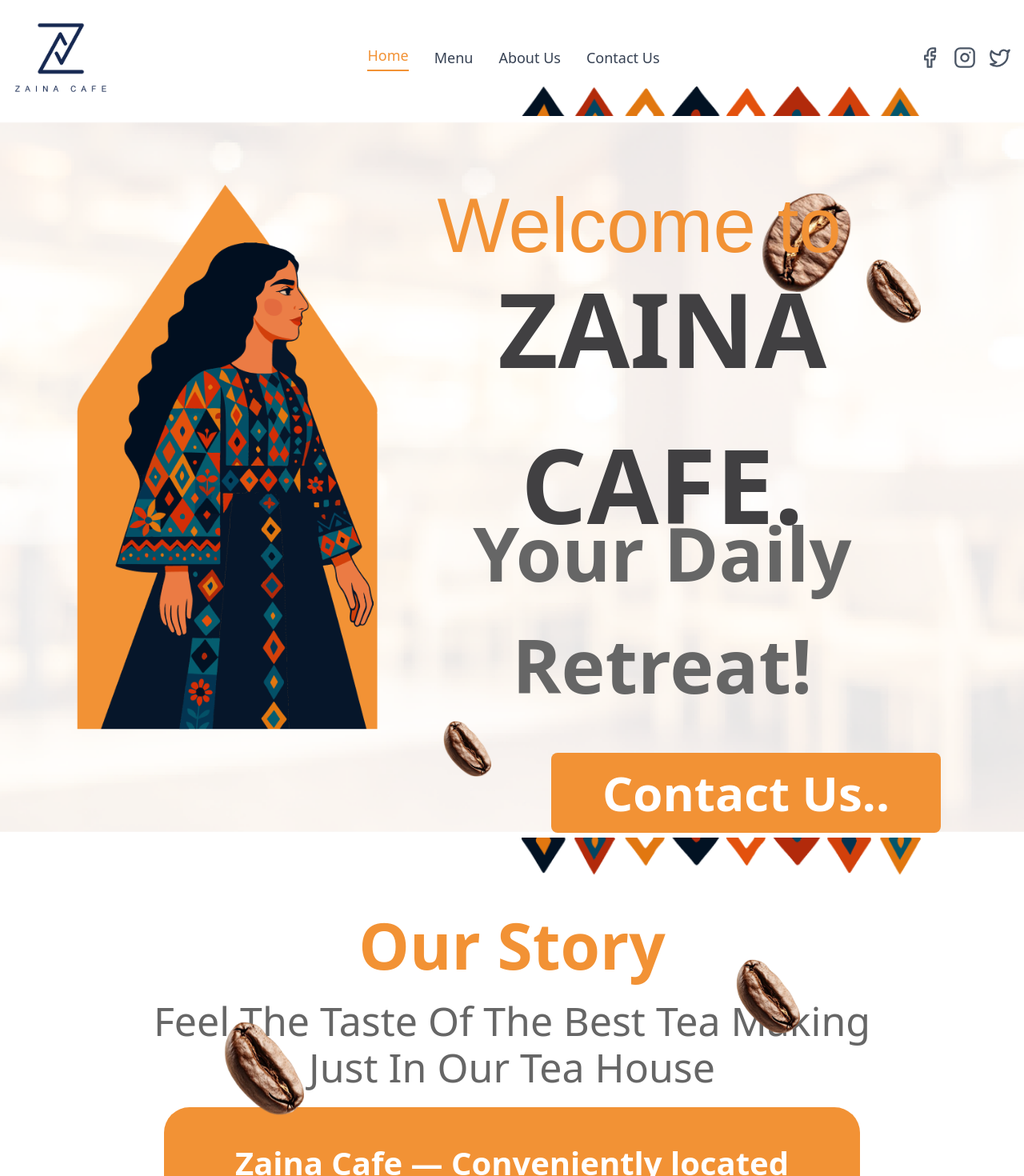
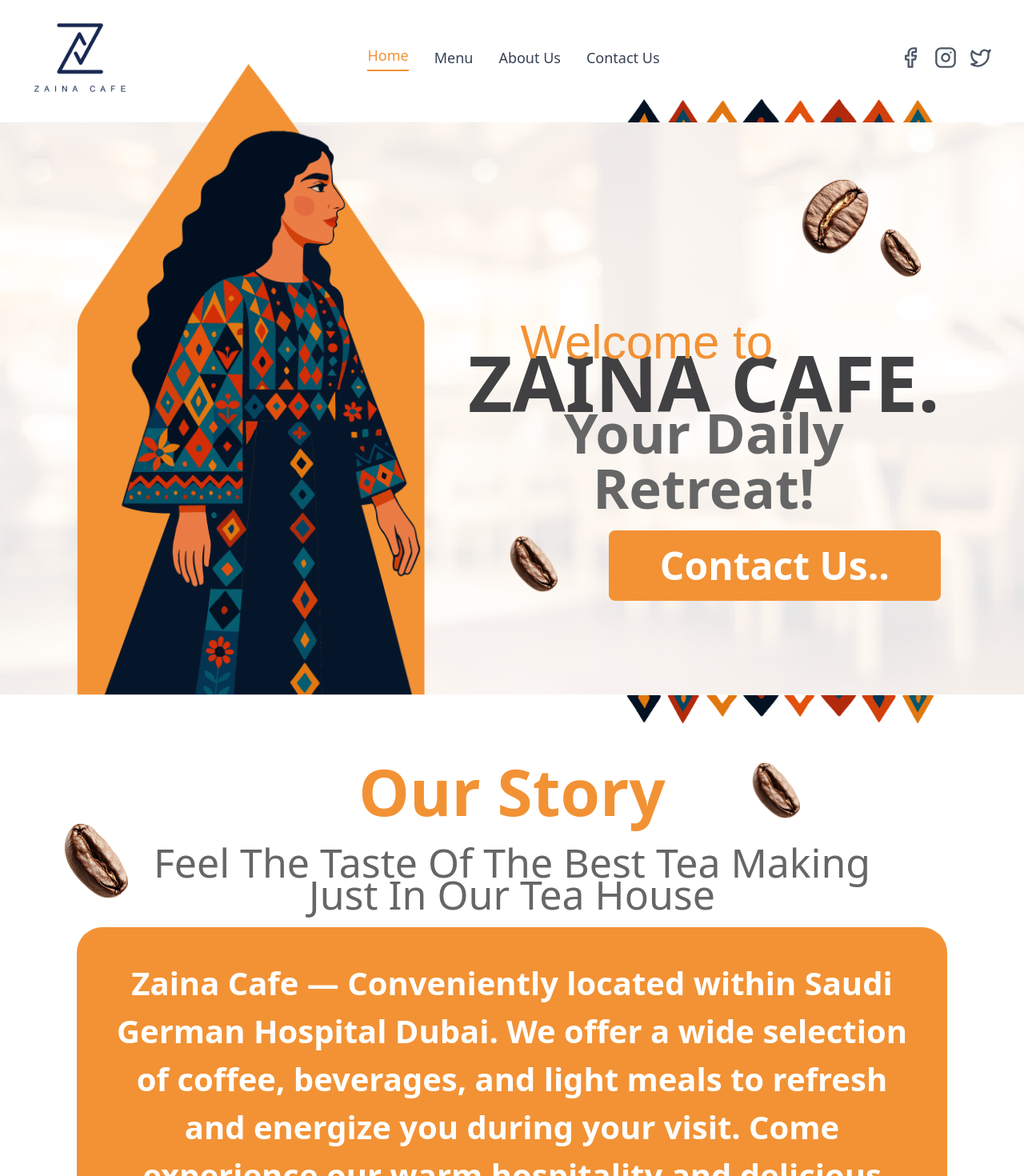
Before and after one commit to moessam919/ZainaCafe, a Next.js app: page / in a window 1280 px wide. Shown: the top 1470 px of the page at 80% size. Built offline with nearby package versions, Linux system fonts and the light colour scheme.

Commit message:
i hope last fix

```diff
--- a/src/app/components/Header.tsx
+++ b/src/app/components/Header.tsx
@@ -30,7 +30,7 @@
 
     return (
         <header className="bg-white py-4 md:pb-10 md:py-8">
-            <div className="container mx-auto px-4">
+            <div className="container mx-auto px-10">
                 <div className="flex items-center justify-between h-20">
                     {/* Logo */}
                     <div className="flex-shrink-0">
--- a/src/app/components/HomePanner.tsx
+++ b/src/app/components/HomePanner.tsx
@@ -3,22 +3,22 @@
 const HomePanner = () => {
     return (
         <div className="relative">
-            <div className="absolute top-[-2.4%] right-[20%] lg:top-[-5%] lg:right-[10%]">
+            <div className="absolute -top-3 sm:-top-5 left-1/2 transform -translate-x-1/2 md:-top-7 lg:-top-8 xl:-top-7 2xl:-top-9 lg:-translate-x-1/7 xl:translate-x-36 lg:right-[10%]">
                 <Image
                     width={1920}
                     height={1080}
                     src="/HomeCorner.png"
-                    alt="welcometext"
-                    className="w-[260px] md:w-[360px] lg:w-[500px]"
+                    alt="HomeCorner"
+                    className="w-48 sm:w-70 md:w-[360px] lg:w-[500px] xl:w-96 2xl:w-[28rem]"
                 />
             </div>
-            <div className="absolute bottom-[-3%] right-[20%] lg:bottom-[-6%] lg:right-[10%]">
+            <div className="absolute -bottom-5 sm:-bottom-7 left-1/2 transform -translate-x-1/2 md:-bottom-9 lg:-bottom-10 xl:-bottom-9 2xl:-bottom-11 lg:-translate-x-1/7 xl:translate-x-36  lg:right-[10%]">
                 <Image
                     width={1920}
                     height={1080}
                     src="/HomeCornerBottom.png"
-                    alt="welcometext"
-                    className="w-[260px] md:w-[360px] lg:w-[500px]"
+                    alt="HomeCornerBottom"
+                    className="w-[260px] sm:w-70 md:w-[360px] lg:w-[500px] xl:w-96 2xl:w-[28rem]"
                 />
             </div>
             <div className="bg-[url('/HomePanner.png')] bg-cover bg-center bg-no-repeat flex xl:block justify-center lg:justify-between gap-5 items-center relative">
@@ -27,28 +27,28 @@
                         width={1920}
                         height={1080}
                         src="/coffeSec.png"
-                        alt="welcometext"
-                        className="w-[130px] xl:w-[200px]"
+                        alt="coffeSec"
+                        className="hidden sm:flex sm:w-[130px] lg:w-34 xl:w-[150px] 2xl:w-50"
                     />
                 </div>
                 <div className="px-4 sm:px-8 md:px-16 lg:px-24">
-                    <div className="flex flex-col lg:flex-row md:gap-16 xl:gap-0 justify-center lg:justify-around items-center">
-                        <div className="order-1 lg:order-0 mt-10 md:mt-0">
-                            <div className="md:mt-[-50px]">
+                    <div className="flex flex-col lg:flex-row lg:gap-18  xl:gap-0 justify-center  lg:justify-around items-center">
+                        <div className="order-1 lg:order-0 mt-10 md:-mt-10 xl:-mt-40">
+                            <div className="md:mt-22 ">
                                 <Image
                                     width={1920}
                                     height={1080}
                                     src="/avatar.png"
                                     alt="avatar for Zaina Cafr"
-                                    className="w-[300px] md:w-[300px] lg:w-[480px] xl:w-[460px] 3xl:w-[600px] "
+                                    className="w-[300px] md:w-80 xl:w-[460px] 2xl:w-[500px] "
                                 />
                             </div>
                         </div>
                         <div className="flex justify-center items-center mt-20 lg:mt-40 ">
-                            <div className="text-center relative">
-                                <div className="relative">
+                            <div className="text-center relative xl:ml-11">
+                                <div className="relative ">
                                     <h1
-                                        className="text-5xl md:text-7xl lg:text-5xl xl:text-8xl text-orange-color absolute top-[-20%] left-[20px] md:top-[-15%] md:left-[50px] lg:top-[-20%] lg:left-[30px] xl:top-[-20%] xl:left-[75px]"
+                                        className="text-3xl sm:text-5xl md:text-7xl lg:text-4xl xl:text-6xl 2xl:text-8xl text-orange-color absolute -top-5 left-[20px] sm:-top-8 sm:left-20 md:-top-12 md:left-[50px] lg:-top-7 2xl:-top-15 lg:left-[30px] xl:-top-8 xl:left-[75px] 2xl:left-15"
                                         style={{
                                             fontFamily:
                                                 "Bebas Neue, sans-serif",
@@ -56,12 +56,12 @@
                                     >
                                         Welcome to
                                     </h1>
-                                    <h1 className="text-header-color text-[60px] md:text-[110px] lg:text-[65px] xl:text-[130px] font-bold">
+                                    <h1 className="text-header-color text-5xl sm:text-7xl md:text-8xl lg:text-6xl laptop:text-2xl xl:text-8xl 2xl:text-[8rem] font-bold">
                                         ZAINA CAFE.
                                     </h1>
                                 </div>
                                 <div className="relative">
-                                    <h3 className="text-text-color text-[43px] md:text-[80px] lg:text-[46px] xl:text-[93px] font-semibold mt-[-30px] md:mt-[-50px] lg:mt-[-40px] xl:mt-[-80px]">
+                                    <h3 className="text-text-color text-4xl sm:text-6xl md:text-7xl lg:text-[2.6rem] xl:text-[4.3rem] 2xl:text-[5.6rem] font-semibold -mt-2 md:-mt-3  xl:-mt-5">
                                         Your Daily Retreat!
                                     </h3>
                                     {/* <div className="absolute bottom-[-10px] right-[1px] md:bottom-[-10px] md:right-[1px] lg:bottom-[-20px] lg:right-[1px] xl:bottom-[-20px] xl:right-[10px]">
@@ -74,20 +74,20 @@
                                         />
                                     </div> */}
                                 </div>
-                                <div className="absolute right-[80%]">
+                                <div className="absolute right-[80%] top-60 lg:top-60">
                                     <Image
                                         width={1920}
                                         height={1080}
                                         src="/coffe.png"
                                         alt="text shape"
-                                        className="w-[60px]"
+                                        className="hidden sm:flex sm:w-[60px] 2xl:w-20"
                                     />
                                 </div>
 
-                                <div className="mt-10 hidden justify-end px-2 lg:flex">
+                                <div className="mt-5  hidden justify-end px-2 lg:flex">
                                     <a
                                         href="/contact"
-                                        className="inline-block bg-orange-color  text-white lg:text-3xl xl:text-6xl font-semibold px-16 py-5 rounded-md hover:bg-opacity-90 transition-all"
+                                        className="inline-block bg-orange-color  text-white lg:text-2xl xl:text-5xl font-semibold px-16 py-5 rounded-md hover:bg-opacity-90 transition-all"
                                     >
                                         Contact Us..
                                     </a>
@@ -96,10 +96,10 @@
                         </div>
                         {/* buttom for mibile */}
                         <div className="order-2 pb-4">
-                            <div className="mt-[20px] md:mt-[-20px] flex justify-end px-2 lg:hidden ">
+                            <div className="mt-[20px]  flex justify-end px-2 lg:hidden ">
                                 <a
                                     href="/contact"
-                                    className="inline-block bg-orange-color  text-white lg:text-3xl xl:text-6xl font-semibold px-16 py-5 rounded-md hover:bg-opacity-90 transition-all"
+                                    className="inline-block bg-orange-color  text-white sm:text-3xl lg:text-3xl xl:text-6xl font-semibold px-16 py-5 rounded-md hover:bg-opacity-90 transition-all"
                                 >
                                     Contact Us..
                                 </a>
--- a/src/app/components/OurStory.tsx
+++ b/src/app/components/OurStory.tsx
@@ -3,46 +3,46 @@
 const OurStory = () => {
     return (
         <div className="px-4 sm:px-8 md:px-16 lg:px-24 mt-10 lg:mt-20 relative">
-            <div className="absolute hidden lg:flex lg:bottom-[-15%] lg:right-70 xl:bottom-[-10%] xl:right-70 z-10 animate-[float_4s_ease-in-out_infinite]">
+            <div className="absolute hidden lg:flex lg:bottom-[-15%] lg:right-70 xl:-bottom-20 xl:right-30 z-10 animate-[float_4s_ease-in-out_infinite]">
                 <Image
                     width={1920}
                     height={1080}
                     src="/SingleCoffe.png"
-                    alt="Our Story"
-                    className="w-[100px] xl:w-[140px]"
+                    alt="coffe"
+                    className="w-[100px]"
                 />
             </div>
-            <div className="absolute hidden lg:flex lg:top-[-2%] lg:right-70 xl:top-[10%] xl:right-70 z-10 animate-[float_4s_ease-in-out_infinite_0.5s]">
+            <div className="absolute hidden lg:flex lg:top-[-2%] lg:right-70 xl:top-1 xl:right-70 z-10 animate-[float_4s_ease-in-out_infinite_0.5s]">
                 <Image
                     width={1920}
                     height={1080}
                     src="/coffe.png"
-                    alt="Our Story"
-                    className="w-[60px] xl:w-[80px]"
+                    alt="coffe"
+                    className="w-[60px]"
                 />
             </div>
-            <div className="absolute hidden lg:flex lg:top-[20%] lg:left-20 xl:top-[20%] xl:left-70 z-10 animate-[float_4s_ease-in-out_infinite_1s]">
+            <div className="absolute hidden lg:flex lg:top-60 lg:left-20 xl:top-20 xl:left-20 z-10 animate-[float_4s_ease-in-out_infinite_1s]">
                 <Image
                     width={1920}
                     height={1080}
                     src="/coffe.png"
-                    alt="Our Story"
-                    className="w-[80px] xl:w-[100px]"
+                    alt="coffe"
+                    className="w-[80px] lg:w-20"
                 />
             </div>
             <div className="flex flex-col justify-center items-center mb-4 ">
-                <h1 className="text-orange-color text-[60px] md:text-[80px] lg:text-[45px] xl:text-[80px] font-bold">
+                <h1 className="text-orange-color text-[60px] md:text-7xl lg:text-text-7xl xl:text-[80px] font-bold xl:mb-6">
                     Our Story
                 </h1>
-                <h3 className="text-text-color text-xl md:text-[40px] lg:text-[50px] xl:text-[50px] text-center">
+                <h3 className="text-text-color text-xl md:text-4xl lg:text-5xl xl:text-[50px] text-center">
                     Feel The Taste Of The Best Tea Making
                 </h3>
-                <h3 className="text-text-color text-2xl md:text-[40px] lg:text-[50px] xl:text-[50px] mt-[-10px]">
+                <h3 className="text-text-color text-2xl md:text-4xl lg:text-5xl xl:text-[50px] mt-[-10px] 2xl:mt-0">
                     Just In Our Tea House
                 </h3>
             </div>
             <div className="flex justify-center items-center">
-                <div className="md:w-[80%] bg-orange-color px-10 py-10 rounded-4xl text-center relative">
+                <div className="md:w-[80%] xl:w-full 2xl:w-[90%] bg-orange-color px-10 py-10 rounded-4xl text-center relative">
                     <p className="text-white text-[18px] md:text-[20px] lg:text-[22px] xl:text-[40px] font-bold mb-4">
                         Zaina Cafe — Conveniently located within Saudi German
                         Hospital Dubai. We offer a wide selection of coffee,
--- a/src/app/components/PhotoGallery.tsx
+++ b/src/app/components/PhotoGallery.tsx
@@ -11,7 +11,7 @@
                         {/* Top text section */}
                         <div className=" p-6 ">
                             <h1
-                                className="text-3xl lg:text-5xl  text-orange-color mb-5"
+                                className="text-2xl sm:text-3xl md:text-2xl lg:text-xl xl:text-2xl 2xl:text-4xl text-orange-color mb-5"
                                 style={{
                                     fontFamily: "Bebas Neue, sans-serif",
                                 }}
@@ -130,7 +130,7 @@
                         {/* Bottom text section */}
                         <div className="p-6 ">
                             <h1
-                                className="text-3xl lg:text-5xl  text-orange-color mb-5"
+                                className="text-2xl sm:text-3xl md:text-2xl lg:text-xl xl:text-2xl 2xl:text-4xl  text-orange-color mb-5"
                                 style={{
                                     fontFamily: "Bebas Neue, sans-serif",
                                 }}
--- a/tailwind.config.ts
+++ b/tailwind.config.ts
@@ -3,6 +3,9 @@
 const config: Config = {
     content: ["./src/**/*.{js,jsx,ts,tsx}"],
     theme: {
+        screens: {
+            laptop: "1085px",
+        },
         extend: {},
     },
     plugins: [],
```
Also changed, not shown: src/app/(pages)/about/page.tsx (+4 -4 lines), src/app/components/EveryCup.tsx (+10 -10 lines), src/app/components/OurMenu.tsx (+4 -4 lines).
